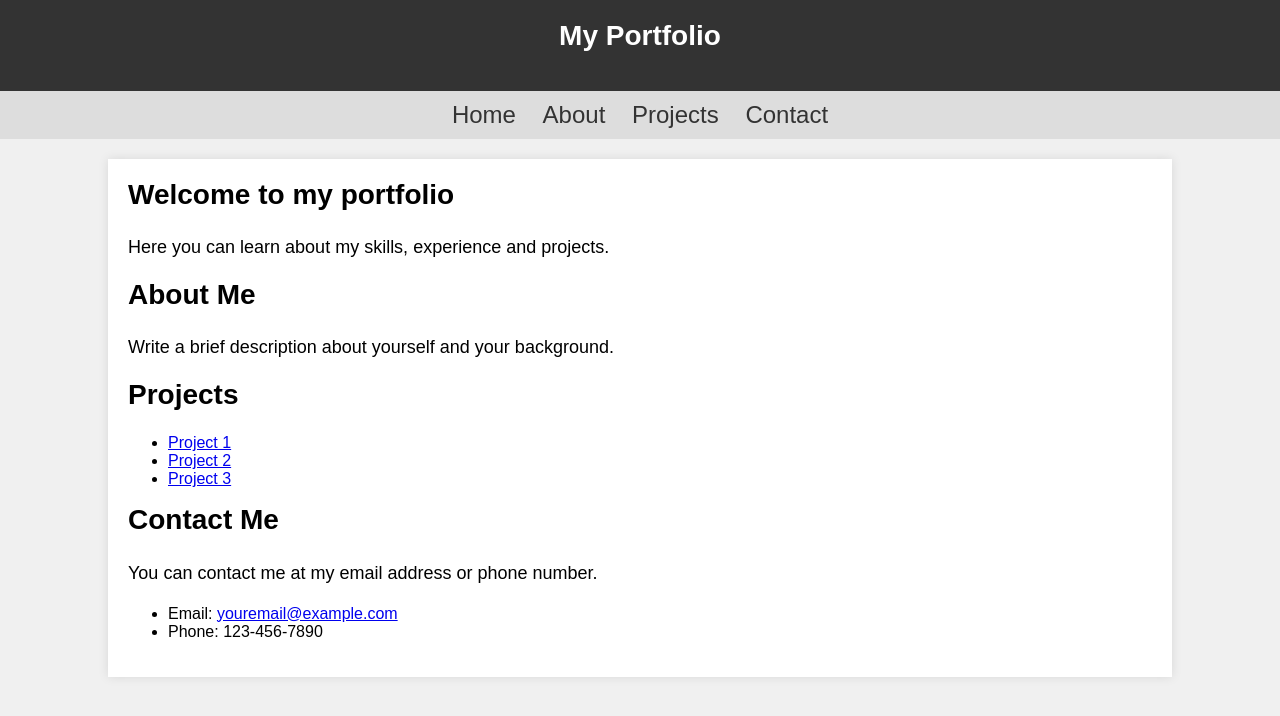
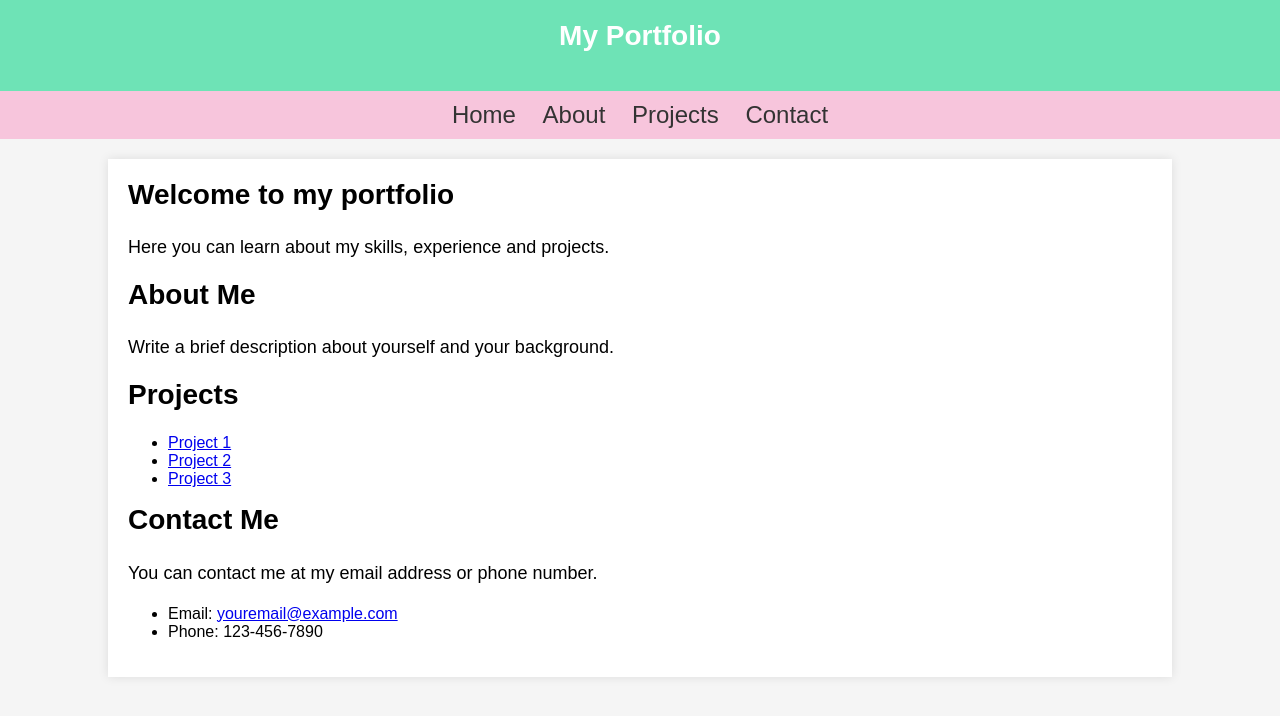
Before and after one commit to CManley01/Portfolio, a plain HTML site: page index.html in a window 1280 px wide. Drawn offline with Linux system fonts and the light colour scheme.

Commit message:
Update index.html

```diff
--- a/index.html
+++ b/index.html
@@ -7,19 +7,19 @@
 	<style>
 		body {
 			font-family: Arial, sans-serif;
-			background-color: #f0f0f0;
+			background-color: #f5f5f5;
 			margin: 0;
 			padding: 0;
 		}
 		header {
-			background-color: #333;
+			background-color: #6ee3b6;
 			color: #fff;
 			padding: 20px;
 			text-align: center;
 			font-size: 36px;
 		}
 		nav {
-			background-color: #ddd;
+			background-color: #f7c5dc;
 			padding: 10px;
 			text-align: center;
 			font-size: 24px;
@@ -29,9 +29,10 @@
 			text-decoration: none;
 			color: #333;
 			padding: 10px;
+			transition: all 0.2s ease-in-out;
 		}
 		nav a:hover {
-			background-color: #333;
+			background-color: #6ee3b6;
 			color: #fff;
 		}
 		.container {
```
